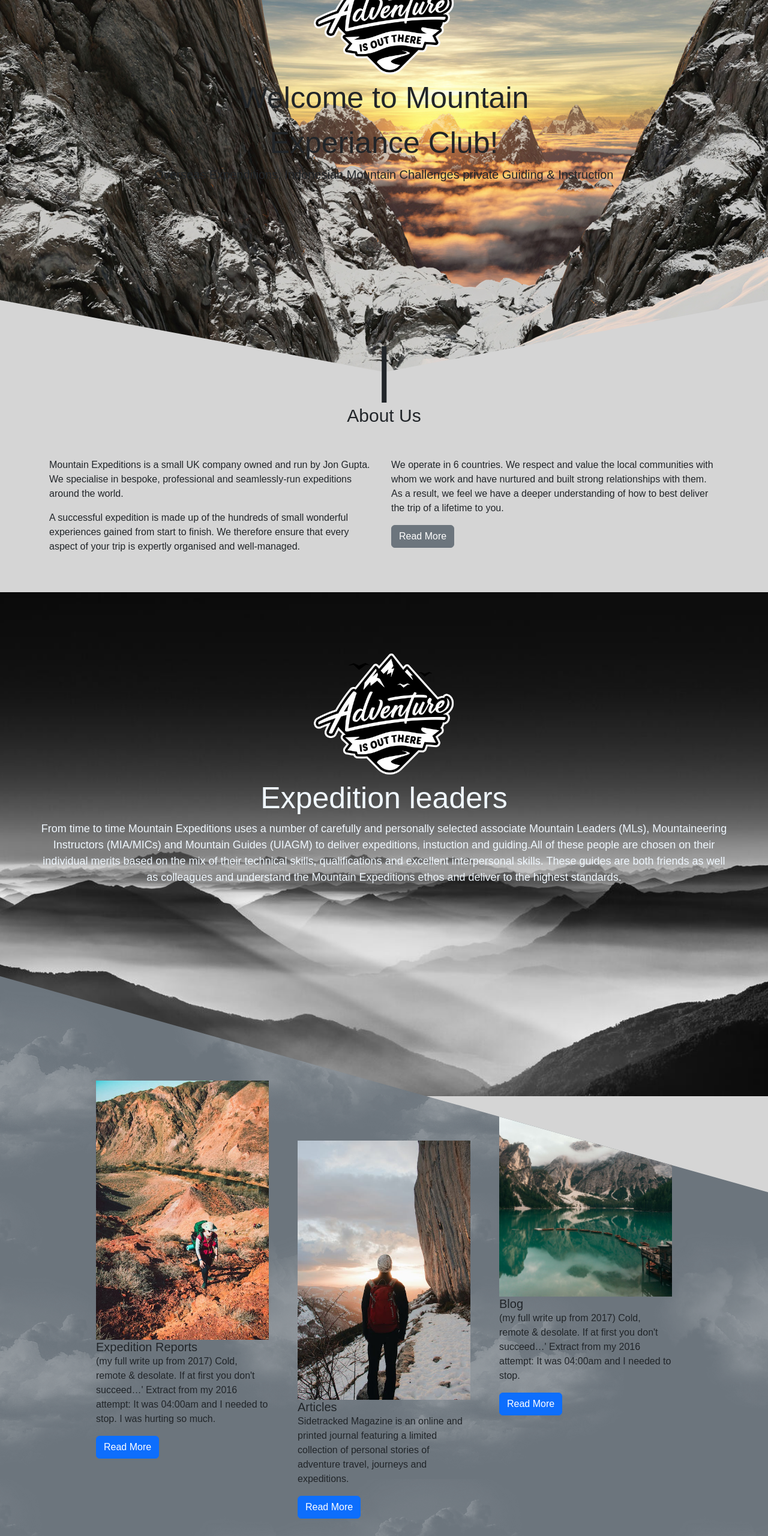
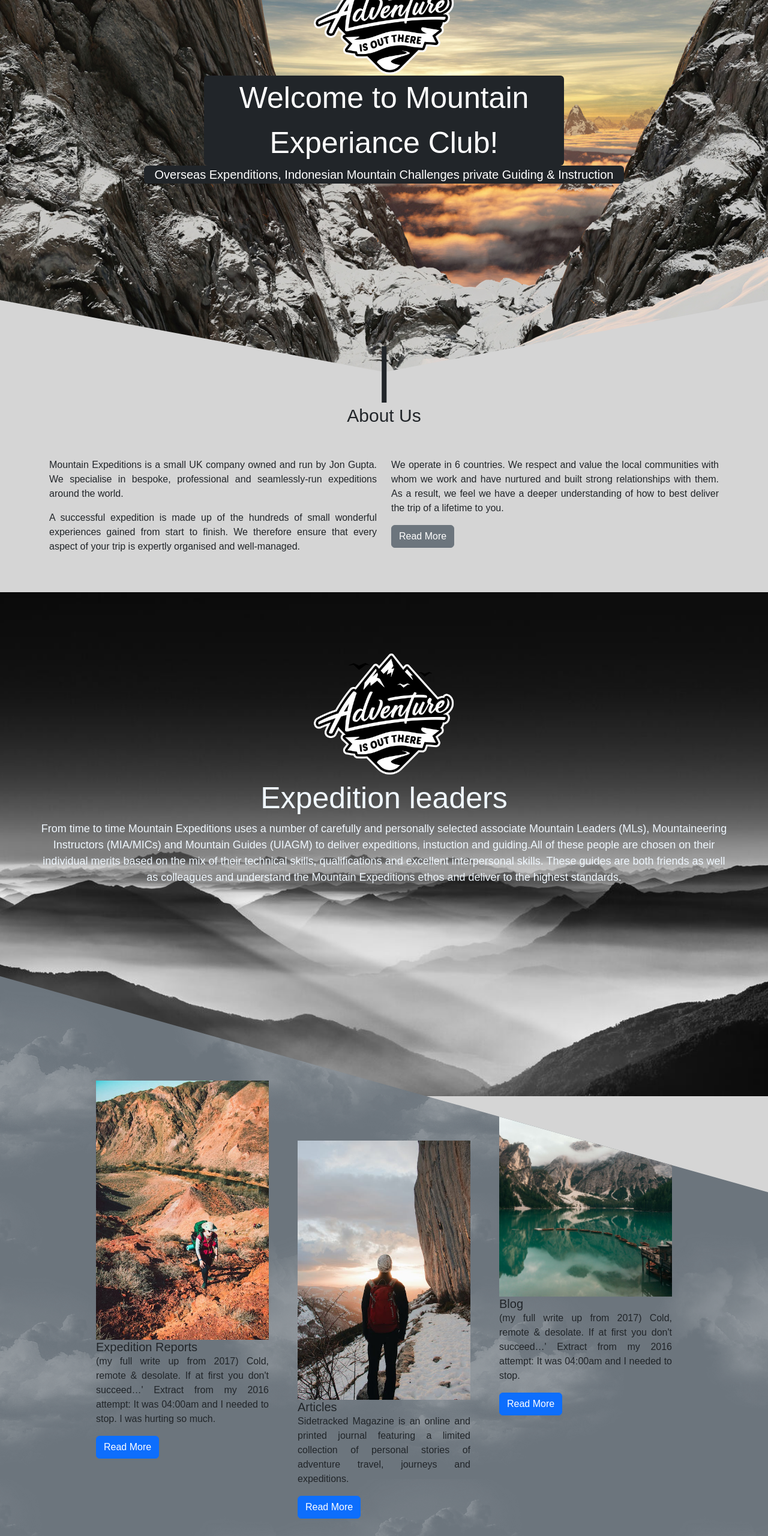
Before and after one commit to salauddin36/Bootstrap-P-3, a plain HTML site: page index.html in a window 1280 px wide. Shown: the part 180-2740 px from the top of the page at 60% size. Drawn offline with nearby package versions, Linux system fonts and the light colour scheme.

Commit message:
little changes

```diff
--- a/index.html
+++ b/index.html
@@ -15,10 +15,10 @@
 
 </head>
 <body>
-    <div class="bgimg1">
+    <div class="bgimg1 text-white">
         <img src="./img/logo.png" alt="" class="logo">
-        <p>Welcome to Mountain Experiance Club!</p>
-        <p>Overseas Expenditions, Indonesian Mountain Challenges private Guiding & Instruction</p>
+        <p class="bg-dark rounded">Welcome to Mountain Experiance Club!</p>
+        <p class="bg-dark rounded">Overseas Expenditions, Indonesian Mountain Challenges private Guiding & Instruction</p>
     </div>
     <div class="stick mb-5">
         <span>|</span>
@@ -28,12 +28,12 @@
     <div class=" container section1 mb-5">
         <div class="row justify-content-evenly">
             <div class="col-md-6 text-justify">
-                <p>Mountain Expeditions is a small UK company owned and run by Jon Gupta. We specialise in bespoke, professional and seamlessly-run expeditions around the world.</p>
+                <p id="text-justify">Mountain Expeditions is a small UK company owned and run by Jon Gupta. We specialise in bespoke, professional and seamlessly-run expeditions around the world.</p>
 
-                <p> A successful expedition is made up of the hundreds of small wonderful experiences gained from start to finish. We therefore ensure that every aspect of your trip is expertly organised and well-managed.</p>
+                <p id="text-justify"> A successful expedition is made up of the hundreds of small wonderful experiences gained from start to finish. We therefore ensure that every aspect of your trip is expertly organised and well-managed.</p>
             </div>
             <div class="col-md-6">
-               <p> We operate in 6 countries. We respect and value the local communities with whom we work and have nurtured and built strong relationships with them. As a result, we feel we have a deeper understanding of how to best deliver the trip of a lifetime to you.</p>
+               <p id="text-justify"> We operate in 6 countries. We respect and value the local communities with whom we work and have nurtured and built strong relationships with them. As a result, we feel we have a deeper understanding of how to best deliver the trip of a lifetime to you.</p>
                 <button type="button" class="btn btn-secondary">Read More</button>
             </div>
         </div>
@@ -51,7 +51,7 @@
                 <img src="./img/m3.jpeg" class="card-img-top" alt="...">
                 <div class="card-body">
                   <h5 class="card-title">Expedition Reports</h5>
-                  <p class="card-text">
+                  <p class="card-text" id="text-justify">
                     (my full write up from 2017) Cold, remote & desolate. If at first you don't succeed…' Extract from my 2016 attempt: It was 04:00am and I needed to stop. I was hurting so much.</p>
                   <a href="#" class="btn btn-primary">Read More</a>
                 </div>
@@ -61,7 +61,7 @@
                 <img src="./img/m4.jpeg" class="card-img-top" alt="...">
                 <div class="card-body">
                   <h5 class="card-title">Articles</h5>
-                  <p class="card-text">
+                  <p class="card-text" id="text-justify">
                     Sidetracked Magazine is an online and printed journal featuring a limited collection of personal stories of adventure travel, journeys and expeditions.</p>
                   <a href="#" class="btn btn-primary">Read More</a>
                 </div>
@@ -71,7 +71,7 @@
                 <img src="./img/m5.jpg" class="card-img-top " alt="...">
                 <div class="card-body">
                   <h5 class="card-title">Blog</h5>
-                  <p class="card-text">
+                  <p class="card-text" id="text-justify">
                     (my full write up from 2017) Cold, remote & desolate. If at first you don't succeed…' Extract from my 2016 attempt: It was 04:00am and I needed to stop.</p>
                   <a href="#" class="btn btn-primary">Read More</a>
                 </div>
@@ -91,7 +91,7 @@
             <img src="./img/p3.jpg" class="card-img-top" alt="...">
         </div>
     </div>
-    <div class="bgimg3-text">
+    <div class="bgimg3-text" id="text-justify">
         <p>Our Leaders</p>
         <p>
             On every expedition, the number of participants is kept to a level to enable the highest quality to be maintained. We do not want to be that company where you become a number or even a blur after the expedition has finished, so we have a strict cut off point to ensure that our groups never become too big.
@@ -116,7 +116,7 @@
 <!--  -->
 <div class="contact">
     <span class="dash">-</span>
-    <p class="contact-text1">Contact Us</p>
+    <p class="contact-text1 bg-dark rounded" >Contact Us</p>
     <div class="row justify-content-evenly m-0 p-0">
         <div class="col-md-6">
             <p class="contact-text2">Mountain Expeditions employs a small number of highly experienced Expedition Leaders to lead our trips. Carefully chosen for their experience, qualifications, personality and their ability to apply themselves to challenging situations.</p>
--- a/style.css
+++ b/style.css
@@ -56,6 +56,9 @@ animation-iteration-count: infinite;
 font-size: 30px;
 text-align: center;
 margin-top: 50px;
+}
+#text-justify{
+    text-align: justify;
 }
 /*  */
 .bgimg2{
@@ -196,6 +199,8 @@ height: 300px;
     font-size: 50px;
     color: aliceblue;
     text-align: center;
+    width: 300px;
+    margin: 5px auto;
 
 }
 .contact-text2{
```
